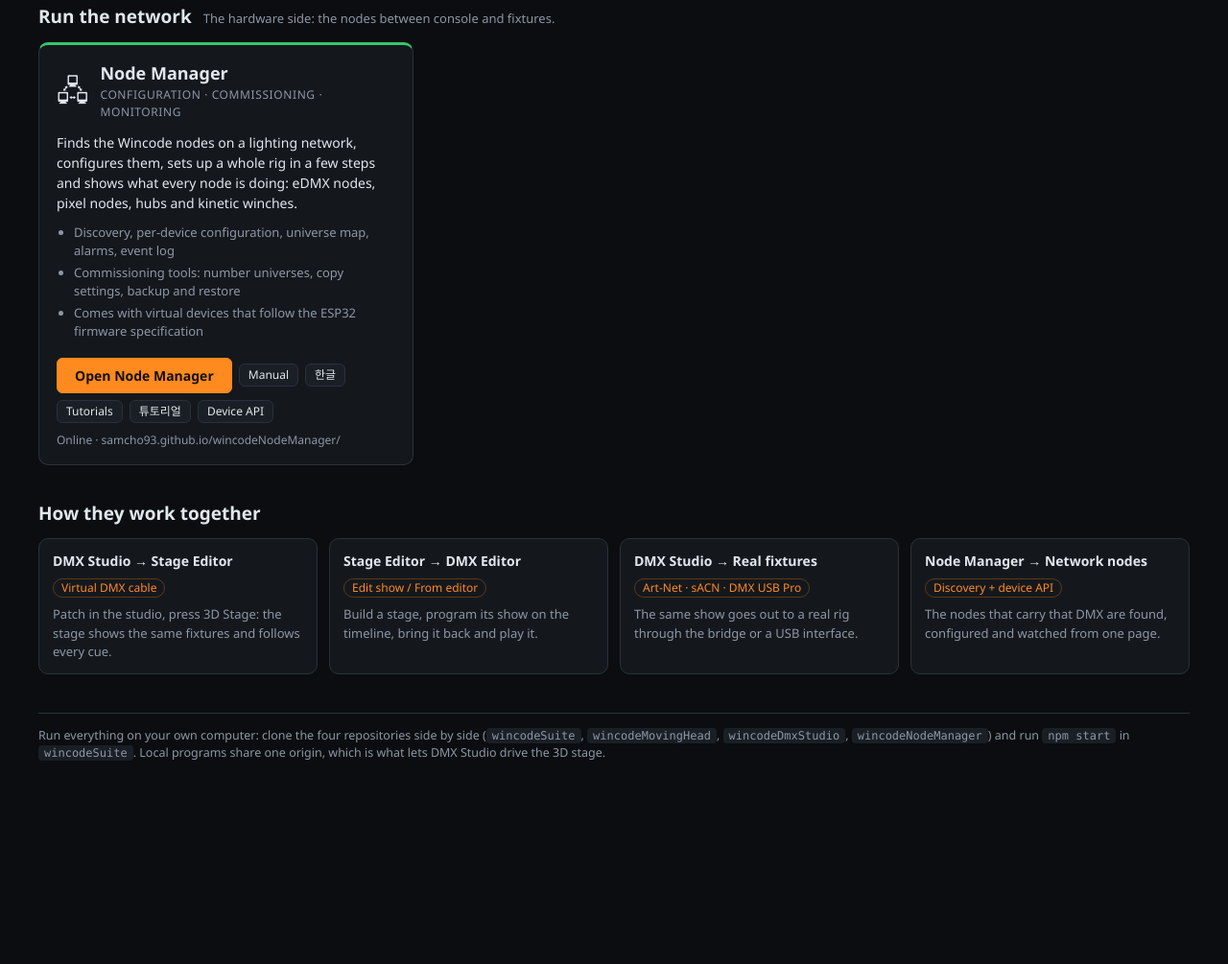
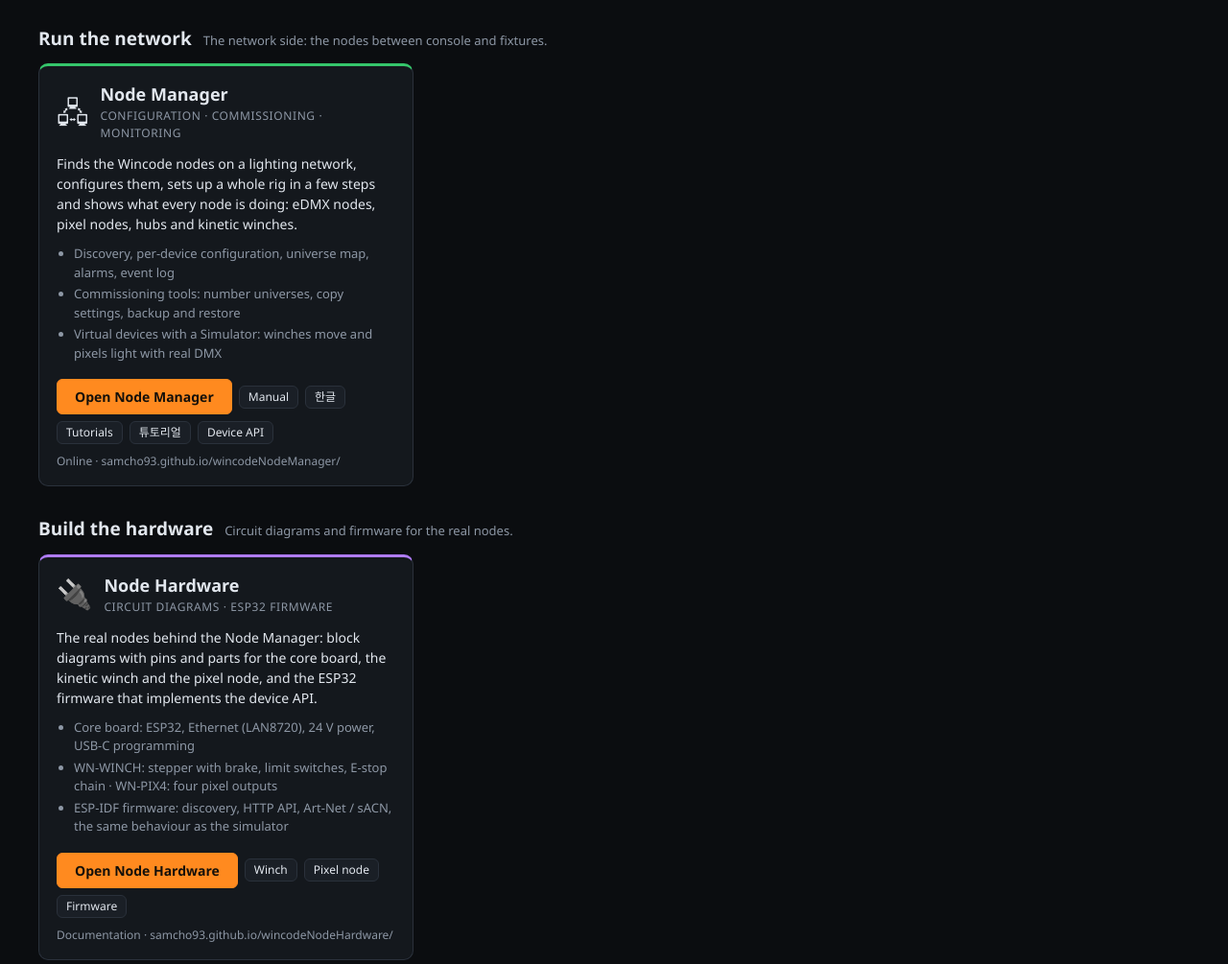
Before and after one commit to samcho93/wincodeSuite, a website with bundled scripts: page web/index.html in a window 1280 px wide. Shown: the part 1167-2172 px from the top of the page at 96% size. Before the commit the page ends 2022 px from the top, so only its background shows below. Built offline with nearby package versions, Linux system fonts and the light colour scheme; no server answers.

Commit message:
Hub: Build the hardware — Node Hardware card
Circuit diagrams and ESP32 firmware of the Wincode nodes, opened as their
published documentation (nothing to run locally).

Co-Authored-By: Claude Opus 5.5 <noreply@anthropic.com>

```diff
--- a/web/css/app.css
+++ b/web/css/app.css
@@ -1,6 +1,6 @@
 /* Wincode Lighting Suite — hub page */
 :root { color-scheme: dark; --bg: #0b0d10; --panel: #14181d; --panel2: #1a1f26; --line: #2a313b; --text: #e2e7ee; --dim: #8d97a5; --acc: #ff8a1f; --acc2: #2aa3ff; --ok: #35c66b; --red: #e5484d; --yellow: #f2c94c;
-  --see: #2aa3ff; --control: #ff8a1f; --network: #35c66b; }
+  --see: #2aa3ff; --control: #ff8a1f; --network: #35c66b; --hardware: #b07cff; }
 * { box-sizing: border-box; } html, body { margin: 0; }
 body { background: var(--bg); color: var(--text); font: 14px/1.5 "Segoe UI", "Malgun Gothic", system-ui, sans-serif; }
 a { color: var(--acc2); } button { font: inherit; color: inherit; }
@@ -25,7 +25,7 @@ main { max-width: 1240px; margin: 0 auto; padding: 0 20px 60px; }
 .group { margin-top: 30px; } .group > h2 { margin: 0; font-size: 19px; display: flex; align-items: baseline; gap: 12px; flex-wrap: wrap; } .group > h2 span { font-size: 13px; font-weight: 400; color: var(--dim); }
 .cards { display: grid; grid-template-columns: repeat(auto-fill, minmax(340px, 1fr)); gap: 14px; margin-top: 12px; }
 .card { background: var(--panel); border: 1px solid var(--line); border-top: 3px solid var(--dim); border-radius: 10px; padding: 16px 18px; display: flex; flex-direction: column; }
-.g-see .card { border-top-color: var(--see); } .g-control .card { border-top-color: var(--control); } .g-network .card { border-top-color: var(--network); }
+.g-see .card { border-top-color: var(--see); } .g-control .card { border-top-color: var(--control); } .g-network .card { border-top-color: var(--network); } .g-hardware .card { border-top-color: var(--hardware); }
 .card .head { display: flex; gap: 12px; align-items: center; } .card .ic { font-size: 30px; line-height: 1; } .card h3 { margin: 0; font-size: 18px; } .card .tag { color: var(--dim); font-size: 12px; text-transform: uppercase; letter-spacing: .6px; }
 .card p { margin: 12px 0 8px; } .card ul { margin: 0 0 14px; padding-left: 18px; color: var(--dim); font-size: 13px; } .card li { margin: 3px 0; }
 .card .acts { margin-top: auto; display: flex; gap: 7px; flex-wrap: wrap; align-items: center; } .card .where { margin-top: 9px; font-size: 12px; color: var(--dim); display: flex; gap: 6px; align-items: center; }
--- a/web/index.html
+++ b/web/index.html
@@ -14,7 +14,7 @@
 <main>
   <section class="hero">
     <h1>One place for every Wincode lighting program</h1>
-    <p>Seven programs that cover a lighting system from end to end: see the fixtures in 3D, program the show, and look after the network that carries it. Choose one below — each opens in its own tab.</p>
+    <p>Seven programs and the hardware behind them, covering a lighting system from end to end: see the fixtures in 3D, program the show, look after the network that carries it, and build its nodes. Choose one below — each opens in its own tab.</p>
   </section>
   <section id="services" hidden></section>
   <div id="groups"></div>
--- a/web/js/apps.js
+++ b/web/js/apps.js
@@ -9,7 +9,8 @@ const GH = 'https://github.com/samcho93';
 export const GROUPS = [
   { id: 'see', name: 'See the light', about: 'The 3D side: what the fixtures do when they receive DMX.' },
   { id: 'control', name: 'Control the light', about: 'The console side: programs that produce DMX.' },
-  { id: 'network', name: 'Run the network', about: 'The hardware side: the nodes between console and fixtures.' },
+  { id: 'network', name: 'Run the network', about: 'The network side: the nodes between console and fixtures.' },
+  { id: 'hardware', name: 'Build the hardware', about: 'Circuit diagrams and firmware for the real nodes.' },
 ];
 
 export const APPS = [
@@ -43,7 +44,7 @@ export const APPS = [
     service: 'simulator', local: '/console.html', online: `${PAGES}/wincodeMovingHead/console.html`, repo: `${GH}/wincodeMovingHead`, links: [] },
   { id: 'nodes', group: 'network', icon: '🖧', name: 'Node Manager', tag: 'configuration · commissioning · monitoring',
     about: 'Finds the Wincode nodes on a lighting network, configures them, sets up a whole rig in a few steps and shows what every node is doing: eDMX nodes, pixel nodes, hubs and kinetic winches.',
-    points: ['Discovery, per-device configuration, universe map, alarms, event log', 'Commissioning tools: number universes, copy settings, backup and restore', 'Comes with virtual devices that follow the ESP32 firmware specification'],
+    points: ['Discovery, per-device configuration, universe map, alarms, event log', 'Commissioning tools: number universes, copy settings, backup and restore', 'Virtual devices with a Simulator: winches move and pixels light with real DMX'],
     service: 'nodemanager', local: '/', online: `${PAGES}/wincodeNodeManager/`, repo: `${GH}/wincodeNodeManager`,
     links: [{ label: 'Manual', local: '/manual/en.html', online: `${PAGES}/wincodeNodeManager/manual/en.html` }, { label: '한글', title: '사용 설명서 (한국어)', local: '/manual/ko.html', online: `${PAGES}/wincodeNodeManager/manual/ko.html` },
       { label: 'Tutorials', local: '/manual/tutorial-en.html', online: `${PAGES}/wincodeNodeManager/manual/tutorial-en.html` }, { label: '튜토리얼', title: '튜토리얼 (한국어)', local: '/manual/tutorial-ko.html', online: `${PAGES}/wincodeNodeManager/manual/tutorial-ko.html` },
@@ -51,6 +52,13 @@ export const APPS = [
 ];
 
 /** how the programs work together — drawn as a strip under the cards */
+// a card without `service` has no local server: it always opens its published page
+APPS.push({ id: 'hardware', group: 'hardware', icon: '🔌', name: 'Node Hardware', tag: 'circuit diagrams · ESP32 firmware',
+  about: 'The real nodes behind the Node Manager: block diagrams with pins and parts for the core board, the kinetic winch and the pixel node, and the ESP32 firmware that implements the device API.',
+  points: ['Core board: ESP32, Ethernet (LAN8720), 24 V power, USB-C programming', 'WN-WINCH: stepper with brake, limit switches, E-stop chain · WN-PIX4: four pixel outputs', 'ESP-IDF firmware: discovery, HTTP API, Art-Net / sACN, the same behaviour as the simulator'],
+  online: `${PAGES}/wincodeNodeHardware/`, repo: `${GH}/wincodeNodeHardware`,
+  links: [{ label: 'Winch', title: 'The winch section', online: `${PAGES}/wincodeNodeHardware/#winch` }, { label: 'Pixel node', title: 'The pixel node section', online: `${PAGES}/wincodeNodeHardware/#pixel` }, { label: 'Firmware', title: 'Firmware and how to build it', online: `${PAGES}/wincodeNodeHardware/#firmware` }] });
+
 export const FLOW = [
   { from: 'DMX Studio', to: 'Stage Editor', how: 'Virtual DMX cable', about: 'Patch in the studio, press 3D Stage: the stage shows the same fixtures and follows every cue.' },
   { from: 'Stage Editor', to: 'DMX Editor', how: 'Edit show / From editor', about: 'Build a stage, program its show on the timeline, bring it back and play it.' },
--- a/web/js/main.js
+++ b/web/js/main.js
@@ -43,13 +43,13 @@ function drawServices() {
 function drawApps() {
   fill($('#groups'), GROUPS.map(g => h('section', { class: `group g-${g.id}` }, h('h2', null, g.name, h('span', null, g.about)),
     h('div', { class: 'cards' }, APPS.filter(a => a.group === g.id).map(a => {
-      const s = service(a.service), here = local && s && s.running, url = here ? origin(s) + a.local : a.online;
+      const s = service(a.service), here = local && s && s.running, url = here ? origin(s) + a.local : a.online, docs = !a.service;   // docs: nothing to run, only a published page
       return h('article', { class: 'card', id: 'app-' + a.id },
         h('div', { class: 'head' }, h('span', { class: 'ic' }, a.icon), h('div', null, h('h3', null, a.name), h('div', { class: 'tag' }, a.tag))),
         h('p', null, a.about), h('ul', null, a.points.map(p => h('li', null, p))),
         h('div', { class: 'acts' }, h('a', { class: 'btn go', href: url, target: 'wincode-' + a.id, title: url }, 'Open ', a.name),
           a.links.map(l => { const href = hrefOf(a, l); return href && h('a', { class: 'btn sm', href, target: 'wincode-doc', title: l.title || `${l.label} — ${a.name}` }, l.label); })),
-        h('div', { class: 'where' }, local ? [h('span', { class: 'dot ' + (here ? 'ok' : 'warn') }), here ? `This computer · ${url.replace(/^http:\/\//, '')}` : `${s ? s.name : 'Its server'} is not running — Open goes to the online version`] : `Online · ${url.replace(/^https:\/\//, '')}`));
+        h('div', { class: 'where' }, docs ? `Documentation · ${url.replace(/^https:\/\//, '')}` : local ? [h('span', { class: 'dot ' + (here ? 'ok' : 'warn') }), here ? `This computer · ${url.replace(/^http:\/\//, '')}` : `${s ? s.name : 'Its server'} is not running — Open goes to the online version`] : `Online · ${url.replace(/^https:\/\//, '')}`));
     })))));
 }
 async function refresh() {
```
Also changed, not shown: README.md.
